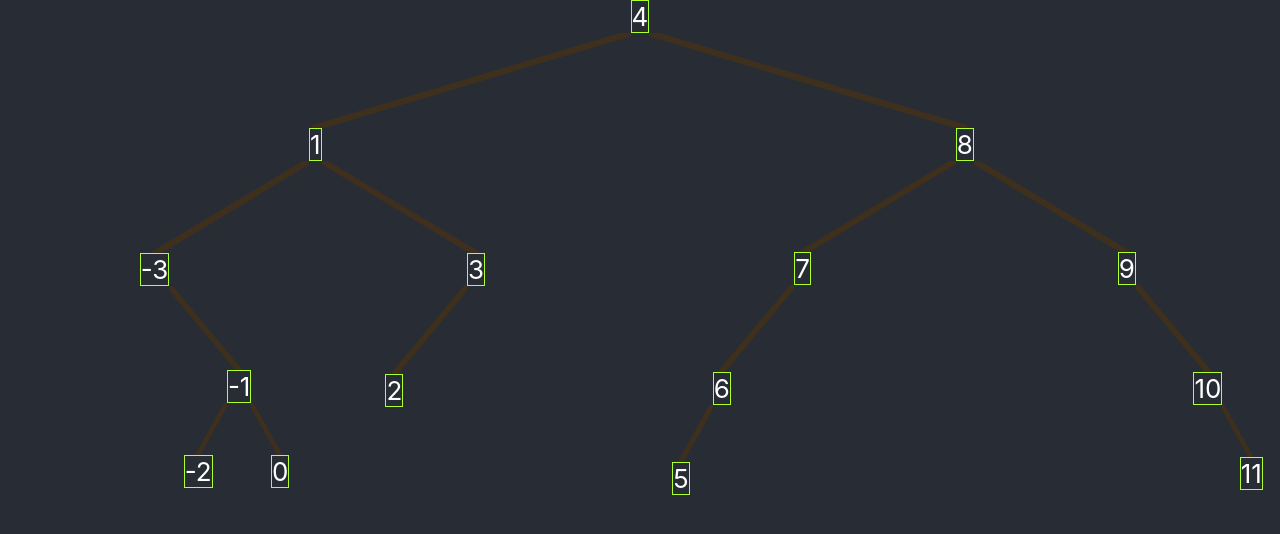
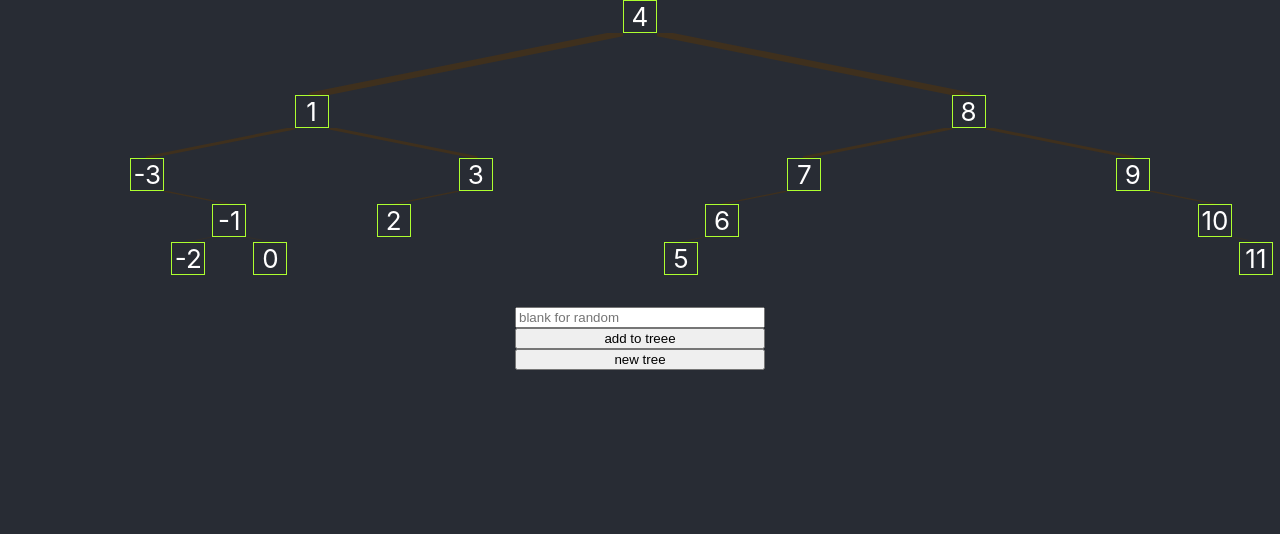
Before and after one commit to CadeWeiskopf/b-tree-madness, a React (Create React App) app: page / in a window 1280 px wide. Shown: the top 534 px of the page. Built offline with nearby package versions, Linux system fonts and the light colour scheme.

Commit message:
tree customize options for user

```diff
--- a/src/App.css
+++ b/src/App.css
@@ -19,3 +19,16 @@
 .node {
   border: 1px solid greenyellow;
 }
+
+.tree-control-input-group {
+  width: 100%;
+  max-width: 250px;
+  display: flex;
+  flex-direction: column;
+}
+.tree-controls {
+  margin: 2rem;
+  display: flex;
+  flex-direction: row;
+  justify-content: center;
+}
--- a/src/App.tsx
+++ b/src/App.tsx
@@ -1,8 +1,9 @@
-import { useState } from "react";
+import { useEffect, useState } from "react";
 import "./App.css";
 import defaultTree from "./defaultTree.json";
+import { addToTree, newTree } from "./tools/treeHandler";
 
-interface Node {
+export interface Node {
   value: number;
   depth: number;
   left?: Node;
@@ -25,6 +26,9 @@ function Node({ node }: { node: Node }) {
         className="node"
         style={{
           gridArea: "value",
+          width: "2rem",
+          overflow: "hidden",
+          textOverflow: "ellipsis",
         }}
       >
         {node.value}
@@ -38,7 +42,8 @@ function Node({ node }: { node: Node }) {
             }}
           >
             <svg
-              viewBox={`0 0 100 ${10 * node.depth * 3 || 15}`}
+              //viewBox={`0 0 100 ${10 * node.depth * 3 || 15}`}
+              viewBox="0 0 100 10"
               width="100%"
               height="10%"
             >
@@ -48,7 +53,8 @@ function Node({ node }: { node: Node }) {
                 x2="100%"
                 y2="0"
                 stroke="#3f301d"
-                strokeWidth={Math.pow(2, node.depth)}
+                strokeWidth="1"
+                //strokeWidth={Math.pow(2, node.depth)}
                 strokeLinecap="round"
               />
             </svg>
@@ -64,7 +70,8 @@ function Node({ node }: { node: Node }) {
             }}
           >
             <svg
-              viewBox={`0 0 100 ${10 * node.depth * 3 || 15}`}
+              viewBox="0 0 100 10"
+              //viewBox={`0 0 100 ${10 * node.depth * 3 || 15}`}
               width="100%"
               height="10%"
             >
@@ -74,7 +81,8 @@ function Node({ node }: { node: Node }) {
                 x2="50%"
                 y2="100%"
                 stroke="#3f301d"
-                strokeWidth={Math.pow(2, node.depth)}
+                //strokeWidth={Math.pow(2, node.depth)}
+                //strokeWidth="1"
                 strokeLinecap="round"
               />
             </svg>
@@ -88,11 +96,48 @@ function Node({ node }: { node: Node }) {
 
 function App() {
   const [tree, setTree] = useState<Node>(defaultTree);
-
+  const [addToValue, setAddToValue] = useState(0);
   return (
     <div className="App">
       <div className="tree">
         <Node node={tree} />
+        <div className="tree-controls">
+          <div className="tree-control-input-group">
+            <input
+              type="number"
+              placeholder="blank for random"
+              onChange={(e) => {
+                setAddToValue(parseInt(e.target.value));
+              }}
+            />
+            <button
+              type="button"
+              onClick={() => {
+                const randomNumber =
+                  Math.floor(
+                    Math.random() *
+                      (Number.MAX_SAFE_INTEGER - Number.MIN_SAFE_INTEGER + 1)
+                  ) + Number.MIN_SAFE_INTEGER;
+                const valueToAdd = addToValue || randomNumber;
+                const updateTree = addToTree(tree, valueToAdd);
+                console.log(updateTree);
+                setTree(updateTree);
+                setAddToValue(0);
+              }}
+            >
+              add to treee
+            </button>
+            <button
+              type="button"
+              onClick={() => {
+                const updateTree = newTree(0);
+                setTree(updateTree);
+              }}
+            >
+              new tree
+            </button>
+          </div>
+        </div>
       </div>
     </div>
   );
--- a/src/index.css
+++ b/src/index.css
@@ -1,13 +1,14 @@
 body {
   margin: 0;
-  font-family: -apple-system, BlinkMacSystemFont, 'Segoe UI', 'Roboto', 'Oxygen',
-    'Ubuntu', 'Cantarell', 'Fira Sans', 'Droid Sans', 'Helvetica Neue',
+  font-family: -apple-system, BlinkMacSystemFont, "Segoe UI", "Roboto", "Oxygen",
+    "Ubuntu", "Cantarell", "Fira Sans", "Droid Sans", "Helvetica Neue",
     sans-serif;
   -webkit-font-smoothing: antialiased;
   -moz-osx-font-smoothing: grayscale;
+  background-color: #282c34;
 }
 
 code {
-  font-family: source-code-pro, Menlo, Monaco, Consolas, 'Courier New',
+  font-family: source-code-pro, Menlo, Monaco, Consolas, "Courier New",
     monospace;
 }
--- /dev/null
+++ b/src/tools/treeHandler.ts
@@ -0,0 +1,49 @@
+import { Node } from "../App";
+
+export const newTree: (rootValue: number) => Node = (rootValue) => {
+  return {
+    depth: 0,
+    value: rootValue,
+  };
+};
+
+export const addToTree: (tree: Node, valueToAdd: number) => Node = (
+  tree,
+  valueToAdd
+) => {
+  console.log("add", valueToAdd);
+  let node = tree; // starts at root
+  let depth = 0;
+  while (true) {
+    if (node.value === valueToAdd) {
+      break;
+    }
+    if (node.value < valueToAdd) {
+      if (node.right) {
+        node = node.right;
+        depth++;
+        continue;
+      }
+      node.right = {
+        depth,
+        value: valueToAdd,
+      };
+      console.log("added right");
+      break;
+    }
+    if (node.value > valueToAdd) {
+      if (node.left) {
+        node = node.left;
+        depth++;
+        continue;
+      }
+      node.left = {
+        depth,
+        value: valueToAdd,
+      };
+      console.log("added left");
+      break;
+    }
+  }
+  return tree;
+};
```
